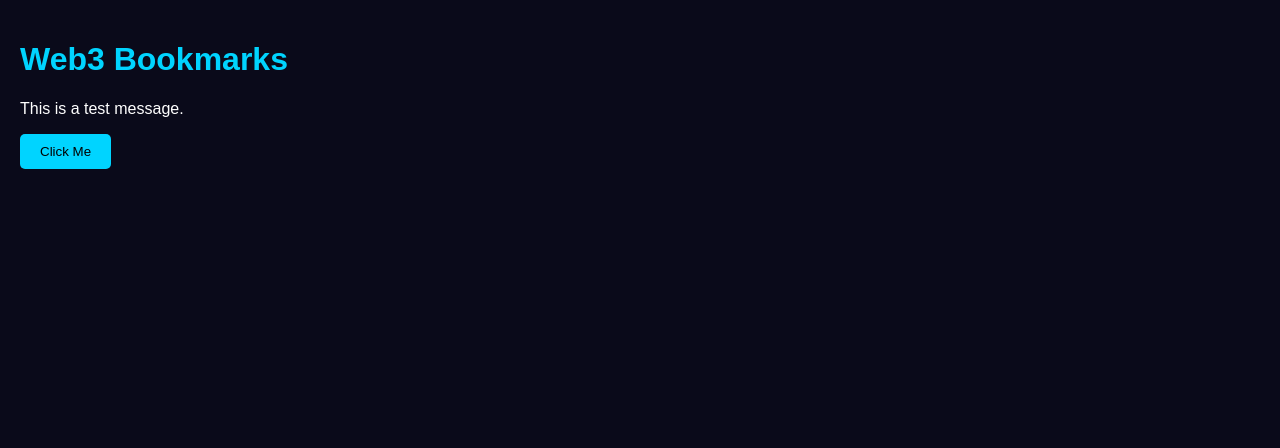
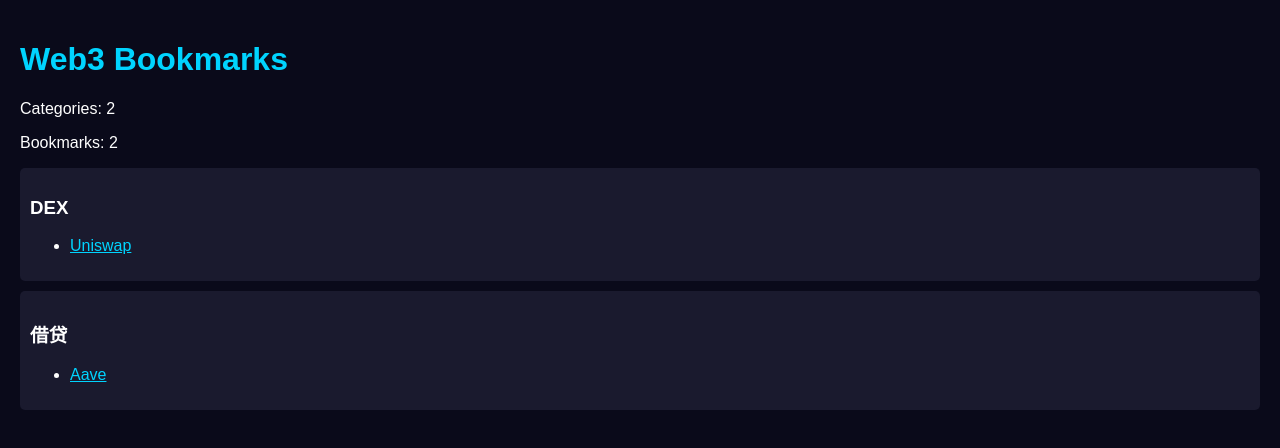
Before and after one commit to 0032nan/web-nan, a React (Vite) app: page / in a window 1280 px wide. Shown: the top 448 px of the page. Built offline with nearby package versions, Linux system fonts and the light colour scheme.

Commit message:
Step 2: Add basic data loading and display

```diff
--- a/src/App.jsx
+++ b/src/App.jsx
@@ -1,27 +1,77 @@
-import React from 'react'
+import React, { useState, useEffect } from 'react'
 
 function App() {
+  const [categories, setCategories] = useState([])
+  const [bookmarks, setBookmarks] = useState([])
+  const [loading, setLoading] = useState(true)
+  const [error, setError] = useState(null)
+
+  useEffect(() => {
+    try {
+      // 模拟从 localStorage 加载数据
+      const savedData = localStorage.getItem('web3-bookmarks-data-v2')
+      if (savedData) {
+        const parsed = JSON.parse(savedData)
+        setCategories(parsed.categories || [])
+        setBookmarks(parsed.bookmarks || [])
+      } else {
+        // 默认数据
+        setCategories([
+          { id: '1', name: 'DEX', order: 1 },
+          { id: '2', name: '借贷', order: 2 },
+        ])
+        setBookmarks([
+          { id: '1', title: 'Uniswap', url: 'https://uniswap.org', category_id: '1', order: 1 },
+          { id: '2', title: 'Aave', url: 'https://aave.com', category_id: '2', order: 1 },
+        ])
+      }
+      setLoading(false)
+    } catch (err) {
+      console.error('Error loading data:', err)
+      setError(err.message)
+      setLoading(false)
+    }
+  }, [])
+
+  if (loading) {
+    return (
+      <div style={{ padding: '20px', color: 'white', background: '#0a0a1a', minHeight: '100vh' }}>
+        <h1 style={{ color: '#00d4ff' }}>Loading...</h1>
+      </div>
+    )
+  }
+
+  if (error) {
+    return (
+      <div style={{ padding: '20px', color: 'red', background: '#0a0a1a', minHeight: '100vh' }}>
+        <h1>Error: {error}</h1>
+      </div>
+    )
+  }
+
   return (
-    <div style={{
-      padding: '20px',
-      color: 'white',
-      background: '#0a0a1a',
-      minHeight: '100vh'
-    }}>
+    <div style={{ padding: '20px', color: 'white', background: '#0a0a1a', minHeight: '100vh' }}>
       <h1 style={{ color: '#00d4ff' }}>Web3 Bookmarks</h1>
-      <p>This is a test message.</p>
-      <button
-        style={{
-          padding: '10px 20px',
-          background: '#00d4ff',
-          border: 'none',
-          borderRadius: '5px',
-          cursor: 'pointer'
-        }}
-        onClick={() => alert('Button clicked!')}
-      >
-        Click Me
-      </button>
+      <p>Categories: {categories.length}</p>
+      <p>Bookmarks: {bookmarks.length}</p>
+      <div>
+        {categories.map(cat => (
+          <div key={cat.id} style={{ margin: '10px 0', padding: '10px', background: '#1a1a2e', borderRadius: '5px' }}>
+            <h3>{cat.name}</h3>
+            <ul>
+              {bookmarks
+                .filter(b => b.category_id === cat.id)
+                .map(b => (
+                  <li key={b.id}>
+                    <a href={b.url} style={{ color: '#00d4ff' }} target="_blank" rel="noopener noreferrer">
+                      {b.title}
+                    </a>
+                  </li>
+                ))}
+            </ul>
+          </div>
+        ))}
+      </div>
     </div>
   )
 }
```
